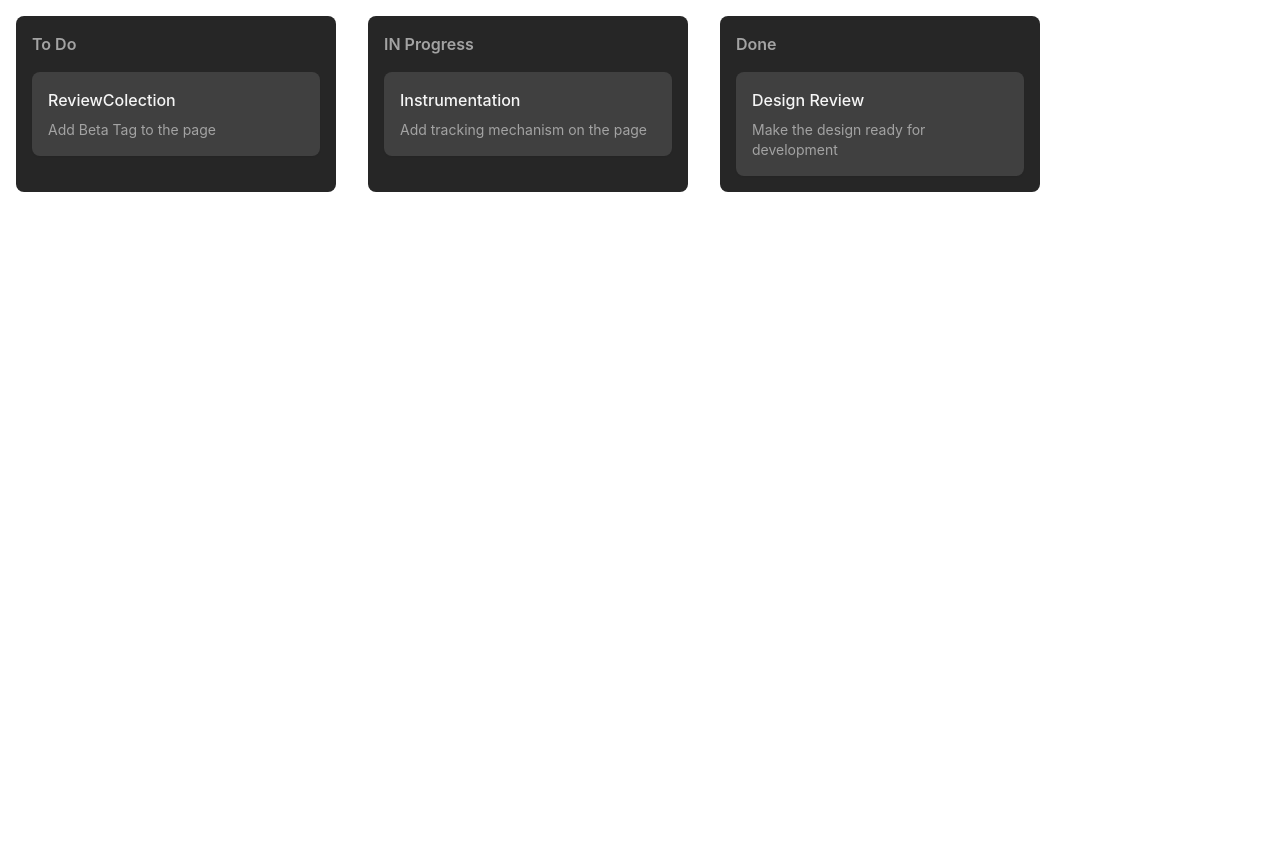
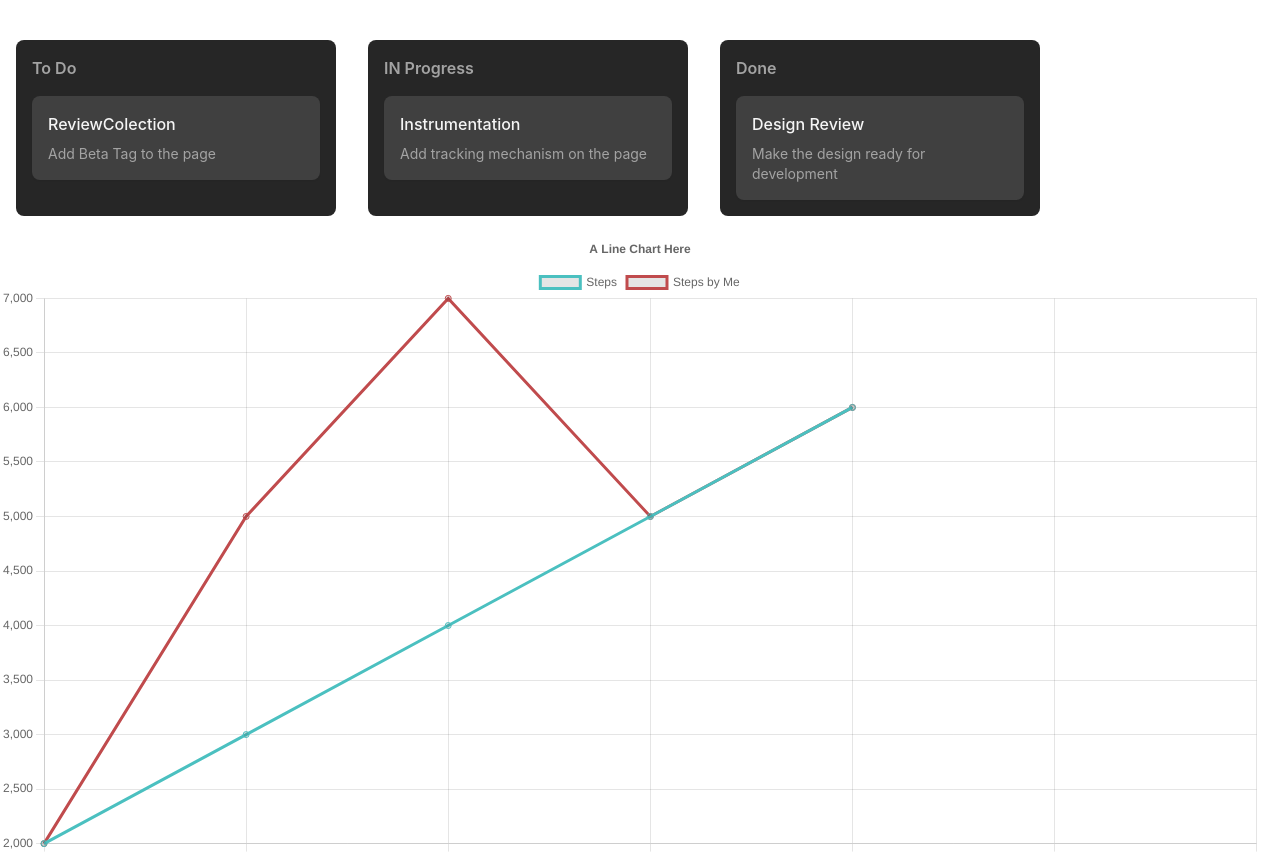
Before and after one commit to vintiAGRAWAL/Data-Visualization, a React (Create React App) app: page / in a window 1280 px wide. Shown: the top 854 px of the page. Before the commit the page ends 800 px from the top, so only its background shows below. Built offline with nearby package versions, Linux system fonts and the light colour scheme.

Commit message:
Uncomment App.js

```diff
--- a/src/App.js
+++ b/src/App.js
@@ -7,13 +7,13 @@ import { DraggableTable } from "./components/DraggableTable";
 function App() {
   return (
     <div className="Apps">
-      {/* <LineGraph />
+      <br />
+      <DraggableTable />
+      <LineGraph />
       <br />
       <BarChart />
       <br />
       <PieChart />
-      <br /> */}
-      <DraggableTable />
     </div>
   );
 }
```
